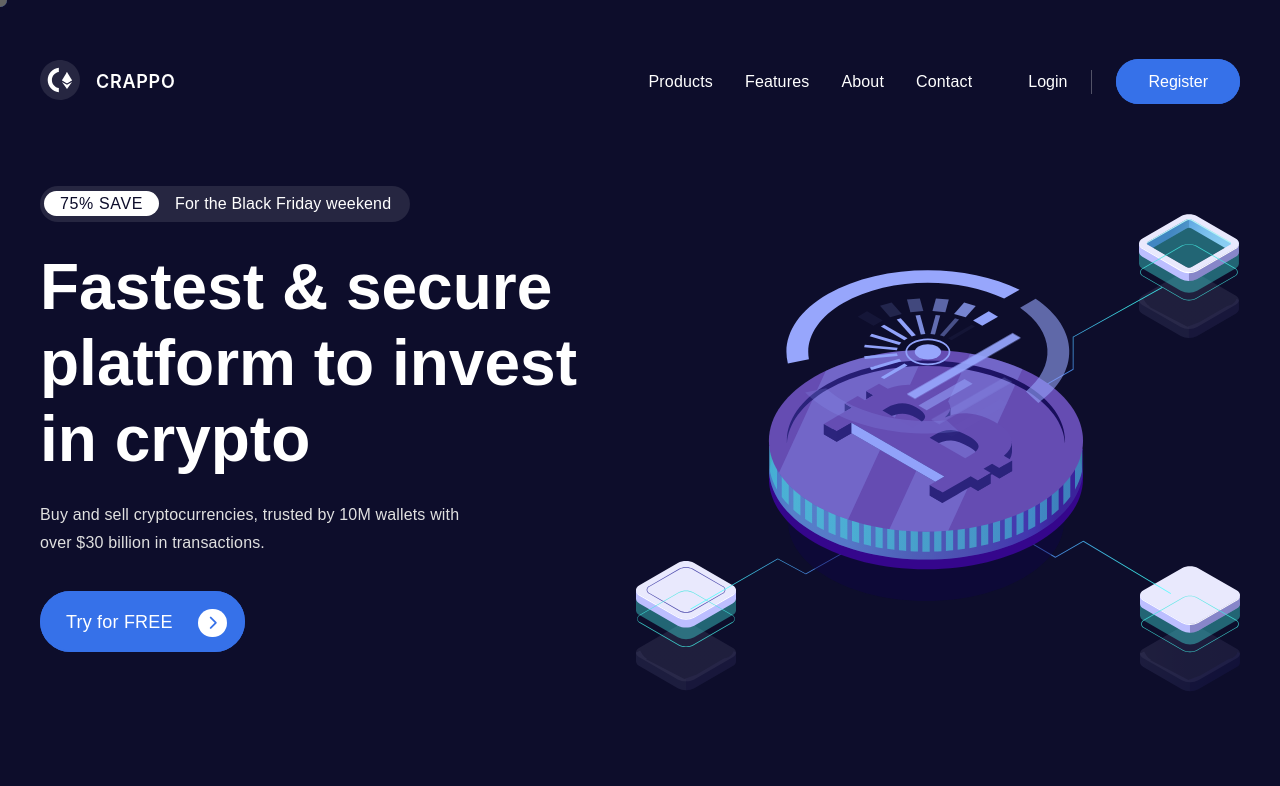
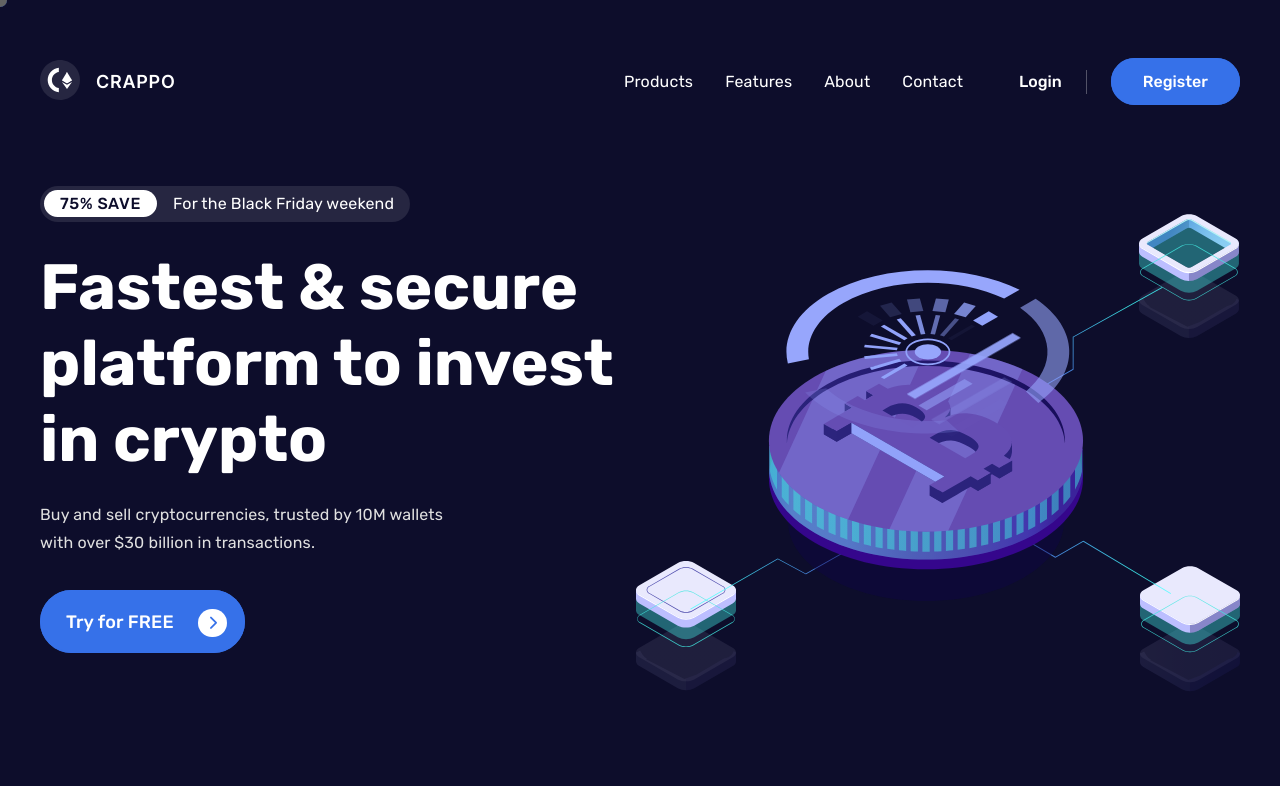
Before and after one commit to eigo228/Crappo, a plain HTML site: page index.html in a window 1280 px wide. Shown: the top 786 px of the page. Drawn offline with Linux system fonts and the light colour scheme.

Commit message:
Update index.html

```diff
--- a/index.html
+++ b/index.html
@@ -6,9 +6,11 @@
 		<meta name='theme-color' content='#222240'>
 		<meta name="description" content='Crappo Cryptocurrency Website'>
 		<link rel="preconnect" href="https://fonts.gstatic.com">
-		<link rel="preload" href="https://fonts.googleapis.com/css2?family=Inter:wght@400;500;600;700&display=swap" onload="this.rel='stylesheet'">
+		<link rel="preload" href="https://fonts.googleapis.com/css2?family=Inter:wght@400;500;600;700&display=swap" as='font'>
+		<link rel="stylesheet" href="https://fonts.googleapis.com/css2?family=Inter:wght@400;500;600;700&display=swap">
 		<link rel="preconnect" href="https://fonts.gstatic.com">
-		<link rel="preload" href="https://fonts.googleapis.com/css2?family=Rubik:wght@400;500;700&display=swap" onload="this.rel='stylesheet'">
+		<link rel="preload" as='font' href="https://fonts.googleapis.com/css2?family=Rubik:wght@400;500;700&display=swap">
+		<link rel="stylesheet" href="https://fonts.googleapis.com/css2?family=Rubik:wght@400;500;700&display=swap">
 		<link rel="stylesheet" type="text/css" href="css/style.min.css">
 		<title>Crappo</title>
 	</head>
```
